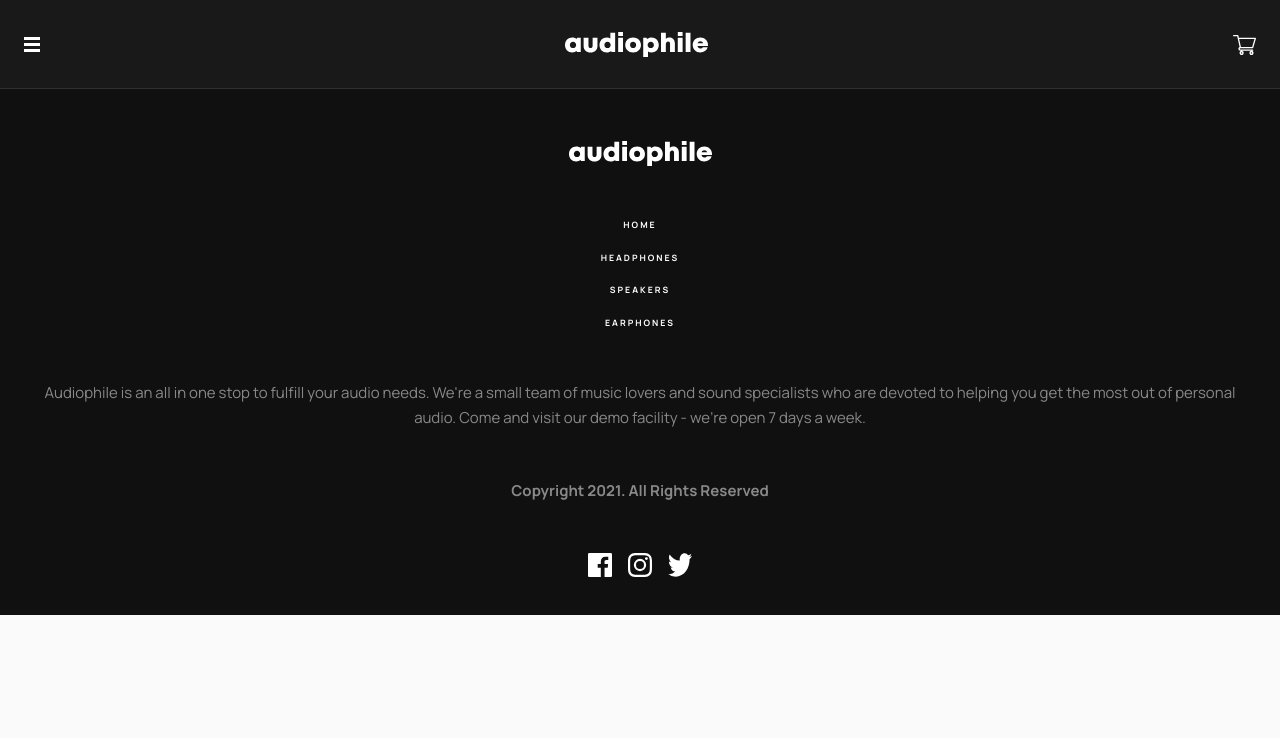
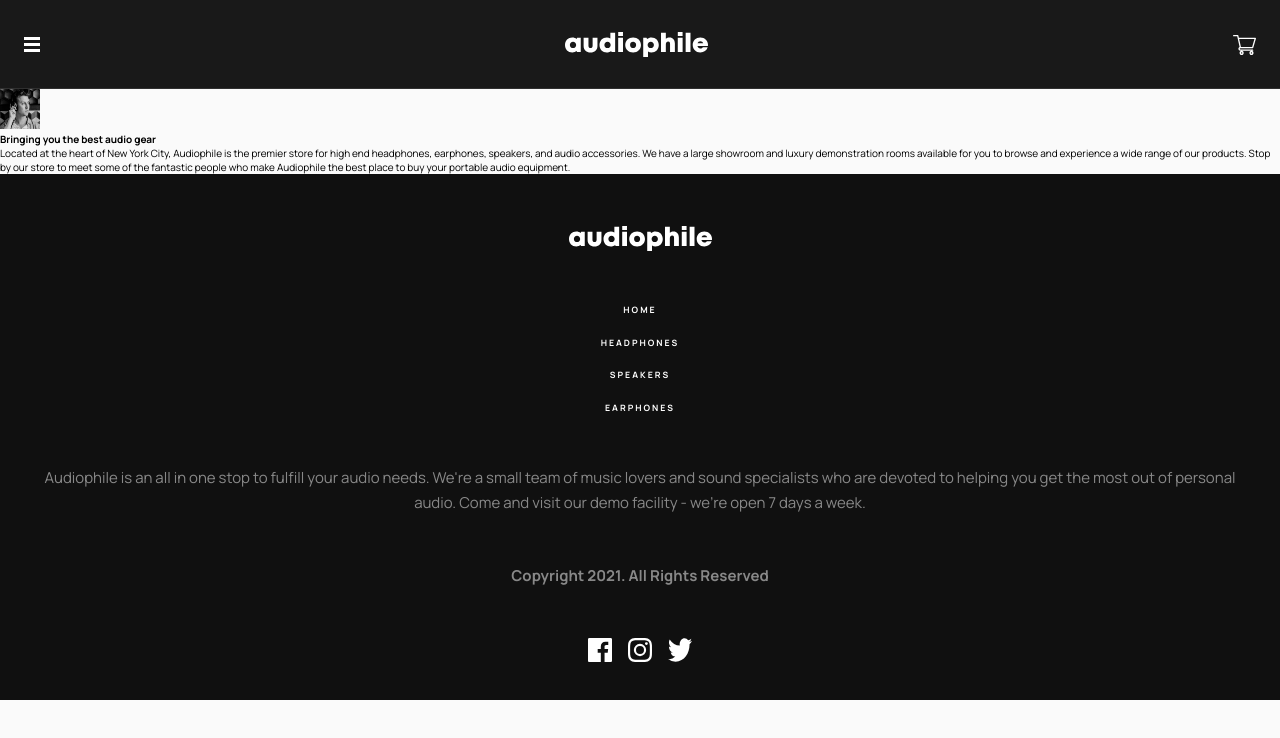
Before and after one commit to GIGAKLIBADZE/audiophile-ecommerce-website, a React (Vite) app: page / in a window 1280 px wide. Shown: the top 738 px of the page. Built offline with nearby package versions, Linux system fonts and the light colour scheme.

Commit message:
move that last part of the home into the footer layout

```diff
--- a/src/components/home/HomeFooter.tsx
+++ /dev/null
@@ -1,28 +0,0 @@
-import bestGear from "/images/shared/mobile/image-best-gear.jpg";
-
-const HomeFooter: React.FC = () => {
-  return (
-    <footer>
-      <div>
-        <img
-          src={bestGear}
-          alt="Best gear"
-          style={{ width: "4rem", height: "4rem" }}
-        />
-      </div>
-      <div>
-        <h4>Bringing you the best audio gear</h4>
-        <p>
-          Located at the heart of New York City, Audiophile is the premier store
-          for high end headphones, earphones, speakers, and audio accessories.
-          We have a large showroom and luxury demonstration rooms available for
-          you to browse and experience a wide range of our products. Stop by our
-          store to meet some of the fantastic people who make Audiophile the
-          best place to buy your portable audio equipment.
-        </p>
-      </div>
-    </footer>
-  );
-};
-
-export default HomeFooter;
--- a/src/layouts/FooterLayout.tsx
+++ b/src/layouts/FooterLayout.tsx
@@ -6,14 +6,32 @@ import {
   FooterContainer,
   FooterInfo,
   FooterInfoAndSocialMediaContainer,
-  // FooterInfoContainer,
   FooterMenu,
   SocialMediaContainer,
 } from "../components/home/FooterLayoutStyles";
+import BestGear from "/images/shared/mobile/image-best-gear.jpg";
 
 const FooterLayout: React.FC = () => {
   return (
     <div>
+      <div>
+        <img
+          src={BestGear}
+          alt="Best gear"
+          style={{ width: "4rem", height: "4rem" }}
+        />
+      </div>
+      <div>
+        <h4>Bringing you the best audio gear</h4>
+        <p>
+          Located at the heart of New York City, Audiophile is the premier store
+          for high end headphones, earphones, speakers, and audio accessories.
+          We have a large showroom and luxury demonstration rooms available for
+          you to browse and experience a wide range of our products. Stop by our
+          store to meet some of the fantastic people who make Audiophile the
+          best place to buy your portable audio equipment.
+        </p>
+      </div>
       <FooterContainer>
         <div>
           <img src={Title} alt="Title" />
--- a/src/pages/Home.tsx
+++ b/src/pages/Home.tsx
@@ -1,12 +1,9 @@
 import HomeHeader from "../components/home/HomeHeader";
-// import HomeCategories from "../components/home/HomeCategories";
-// import HomeCategories from "../components/HomeCategories";
 import { useDispatch, useSelector } from "react-redux";
 import { fetchInformation } from "../features/data/dataSlice";
 import { AppDispatch, RootState } from "../store";
 import { useEffect } from "react";
 import HomeProducts from "../components/home/HomeProducts";
-import HomeFooter from "../components/home/HomeFooter";
 import HomeCategories from "../components/home/HomeCategories";
 
 const Home: React.FC = () => {
@@ -22,7 +19,6 @@ const Home: React.FC = () => {
       <HomeHeader />
       <HomeCategories data={data} />
       <HomeProducts data={data} />/
-      <HomeFooter />
     </div>
   );
 };
```
